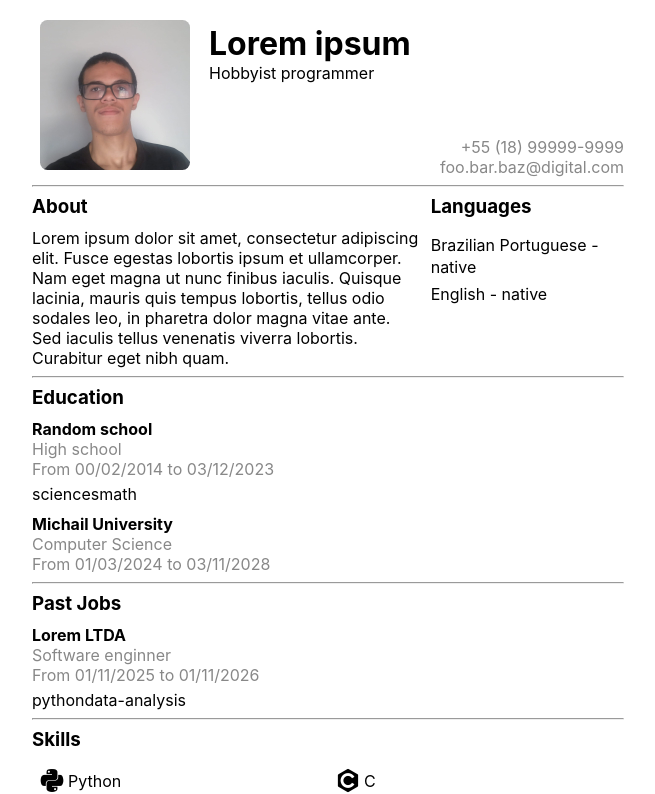
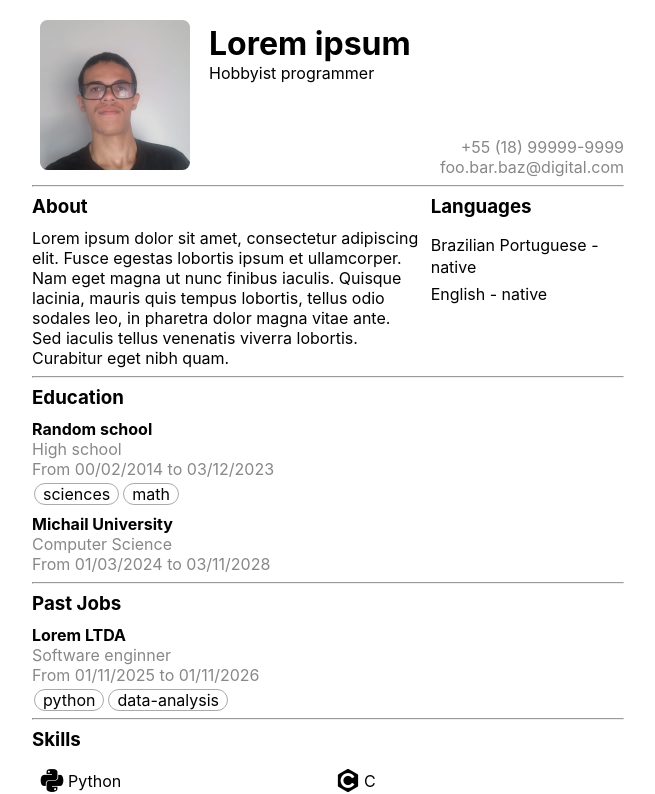
Before and after one commit to Johnnathan28/my-page, a JavaScript app: page / in a window 1280 px wide. Shown: the top 794 px of the page, without its empty margins (312-967 px from the left). Built offline with nearby package versions, Linux system fonts and the light colour scheme; the HTML template or start-up script is replaced by a standard one.

Commit message:
Fix tag className

```diff
--- a/src/pages/curriculum-vitae/index.js
+++ b/src/pages/curriculum-vitae/index.js
@@ -105,7 +105,7 @@ function Experience({key, xp}) {
 	<span className="gray-text"> to {stringDateTo}</span>}
       {xp.tags.length > 0 &&
 	<div style={{marginTop: "5px"}}>
-	  {xp.tags.map((t, i) => <span key={i} className="tag">{t}</span>)}
+	  {xp.tags.map((t, i) => <span key={i} className="Tag">{t}</span>)}
 	</div>}
     </div>
   );
```
